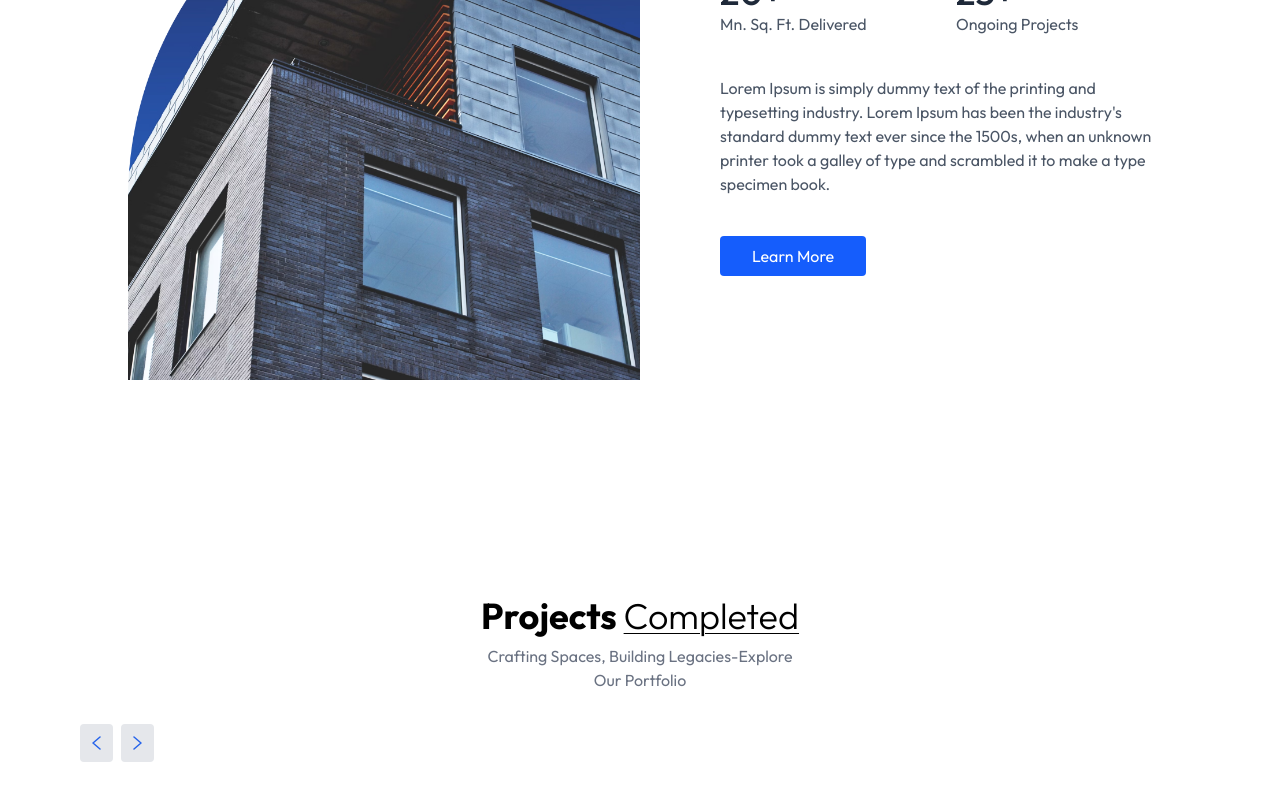
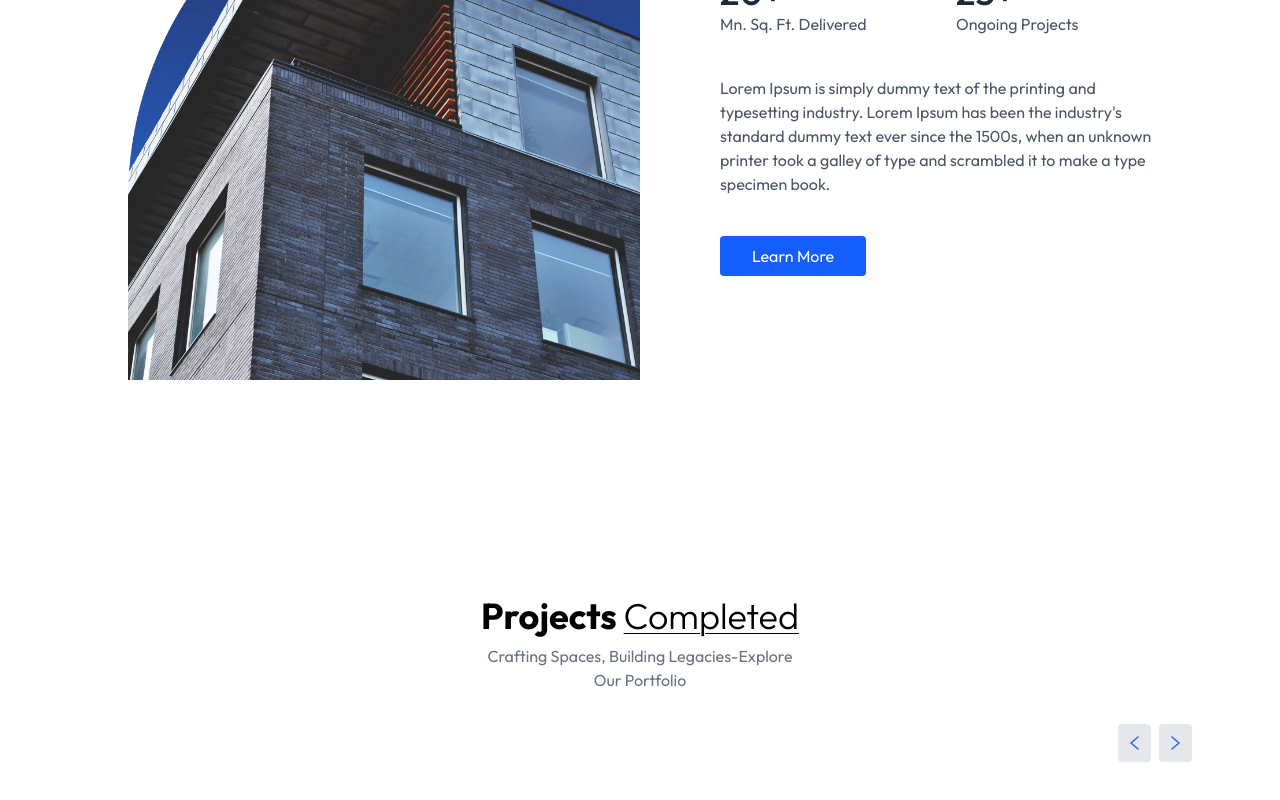
Before and after one commit to AbdullahiAbdulganiyu/Real-Estate, a React (Vite) app: page / in a window 1280 px wide. Shown: the part 1172-1972 px from the top of the page. Built offline with nearby package versions, Linux system fonts and the light colour scheme.

Commit message:
adding some class to nicely format the div

```diff
--- a/src/components/Projects.jsx
+++ b/src/components/Projects.jsx
@@ -17,7 +17,7 @@ const Projects = () => {
         Crafting Spaces, Building Legacies-Explore Our Portfolio
       </p>
       {/* slider buttons */}
-      <div>
+      <div className="flex justify-end items-center mb-8">
         <button
           className="p-3 bg-gray-200 rounded mr-2"
           aria-label="Previous Project"
```
